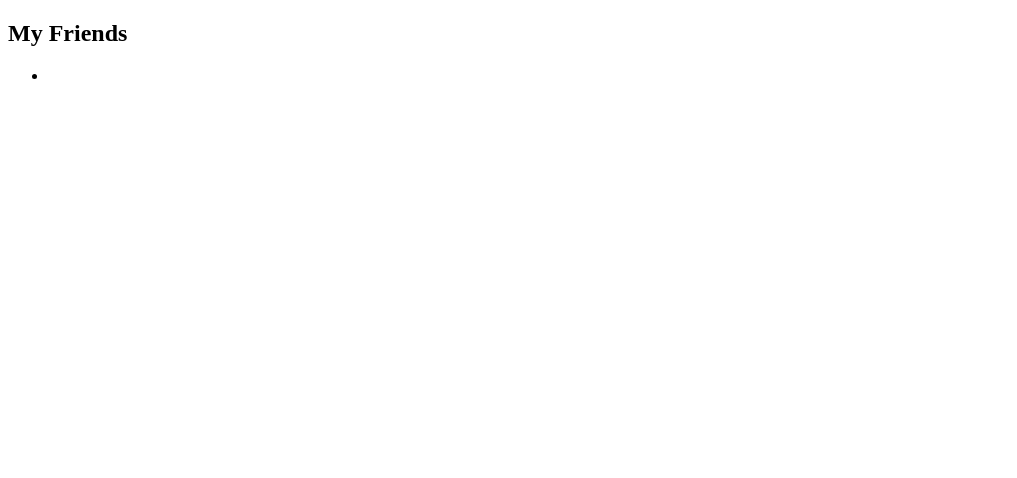
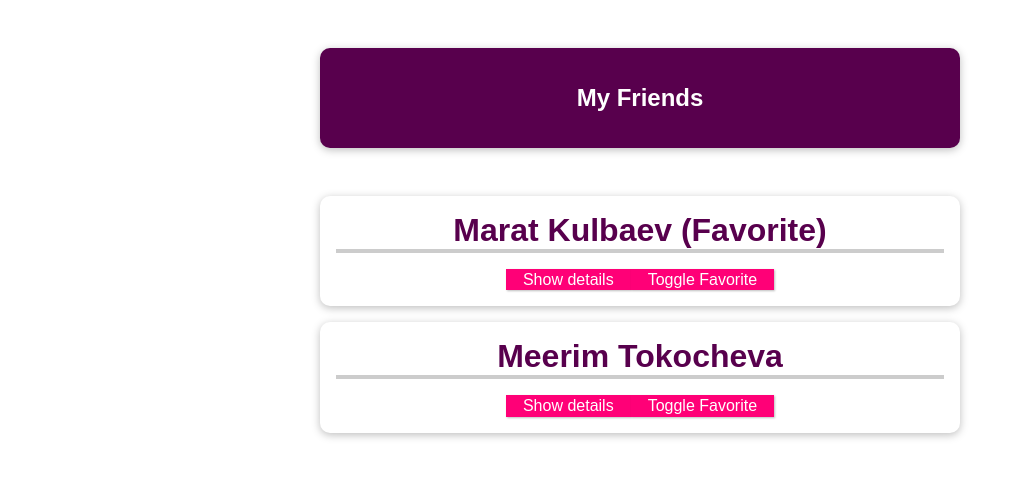
Before and after one commit to aismai/maxvue3, a Vue app: page / in a window 1280 px wide. Shown: the top 478 px of the page, without its empty margins (0-1017 px from the left). Built offline with nearby package versions, Linux system fonts and the light colour scheme.

Commit message:
add friends component

```diff
--- a/src/App.vue
+++ b/src/App.vue
@@ -1,8 +1,17 @@
 <template>
   <section>
-    <h2>My Friends</h2>
+    <header><h1>My Friends</h1></header>
     <ul>
-      <li></li>
+      <friend-contact
+        v-for="friend in friends"
+        :key="friend.id"
+        :id="friend.id"
+        :name="friend.name"
+        :email="friend.email"
+        :phone-number="friend.phone"
+        :is-favorite="friend.isFavorite"
+        @toggle-favorite="toggleFavoriteStatus"
+      ></friend-contact>
     </ul>
   </section>
 </template>
@@ -17,15 +26,88 @@ export default {
           name: "Marat Kulbaev",
           phone: "+996333444555",
           email: "marat@xmpl.com",
+          isFavorite: true,
         },
         {
           id: "meerim",
           name: "Meerim Tokocheva",
           phone: "+996333444666",
           email: "meepum@xmpl.com",
+          isFavorite: false,
         },
       ],
     }
   },
+  methods: {
+    toggleFavoriteStatus(friendId) {
+      const friend = this.friends.find((friend) => friend.id === friendId)
+      friend.isFavorite = !friend.isFavorite
+    },
+  },
 }
 </script>
+<style>
+* {
+  box-sizing: border-box;
+}
+
+html {
+  font-family: "Jost", sans-serif;
+}
+
+body {
+  margin: 0;
+}
+
+header {
+  box-shadow: 0 2px 8px rgba(0, 0, 0, 0.26);
+  margin: 3rem auto;
+  border-radius: 10px;
+  padding: 1rem;
+  background-color: #58004d;
+  color: white;
+  text-align: center;
+  width: 90%;
+  max-width: 40rem;
+}
+
+#app ul {
+  margin: 0;
+  padding: 0;
+  list-style: none;
+}
+
+#app li {
+  box-shadow: 0 2px 8px rgba(0, 0, 0, 0.26);
+  margin: 1rem auto;
+  border-radius: 10px;
+  padding: 1rem;
+  text-align: center;
+  width: 90%;
+  max-width: 40rem;
+}
+
+#app h2 {
+  font-size: 2rem;
+  border-bottom: 4px solid #ccc;
+  color: #58004d;
+  margin: 0 0 1rem 0;
+}
+
+#app button {
+  font: inherit;
+  cursor: pointer;
+  border: 1px solid #ff0077;
+  background-color: #ff0077;
+  color: white;
+  padding: 0.05rem 1rem;
+  box-shadow: 1px 1px 2px rgba(0, 0, 0, 0.26);
+}
+
+#app button:hover,
+#app button:active {
+  background-color: #ec3169;
+  border-color: #ec3169;
+  box-shadow: 1px 1px 4px rgba(0, 0, 0, 0.26);
+}
+</style>
--- /dev/null
+++ b/src/components/FriendContact.vue
@@ -0,0 +1,65 @@
+<template>
+  <li>
+    <h2>{{ name }} {{ isFavorite ? "(Favorite)" : "" }}</h2>
+    <button @click="toggleDetails">
+      {{ detailsAreVisible ? "Hide details" : "Show details" }}
+    </button>
+    <button @click="toggleFavorite">Toggle Favorite</button>
+    <ul v-if="detailsAreVisible">
+      <li><strong>Phone:</strong> {{ phoneNumber }}</li>
+      <li><strong>Email:</strong> {{ email }}</li>
+    </ul>
+  </li>
+</template>
+
+<script>
+export default {
+  props: {
+    id: {
+      type: String,
+      required: true,
+    },
+    name: {
+      type: String,
+      required: true,
+    },
+    phoneNumber: {
+      type: String,
+      required: true,
+    },
+    email: {
+      type: String,
+      required: true,
+    },
+    isFavorite: {
+      type: Boolean,
+      required: false,
+      default: false,
+    },
+  },
+  emits: ["toggle-favorite"],
+  //   emits: {
+  //     "toggle-favorite": function(id) {
+  //       if (id) {
+  //         return true
+  //       } else {
+  //         console.warn("id is missing")
+  //         return false
+  //       }
+  //     },
+  //   },
+  data() {
+    return {
+      detailsAreVisible: false,
+    }
+  },
+  methods: {
+    toggleDetails() {
+      this.detailsAreVisible = !this.detailsAreVisible
+    },
+    toggleFavorite() {
+      this.$emit("toggle-favorite", this.id)
+    },
+  },
+}
+</script>
```
Also changed, not shown: src/main.js (+6 -1 lines).
